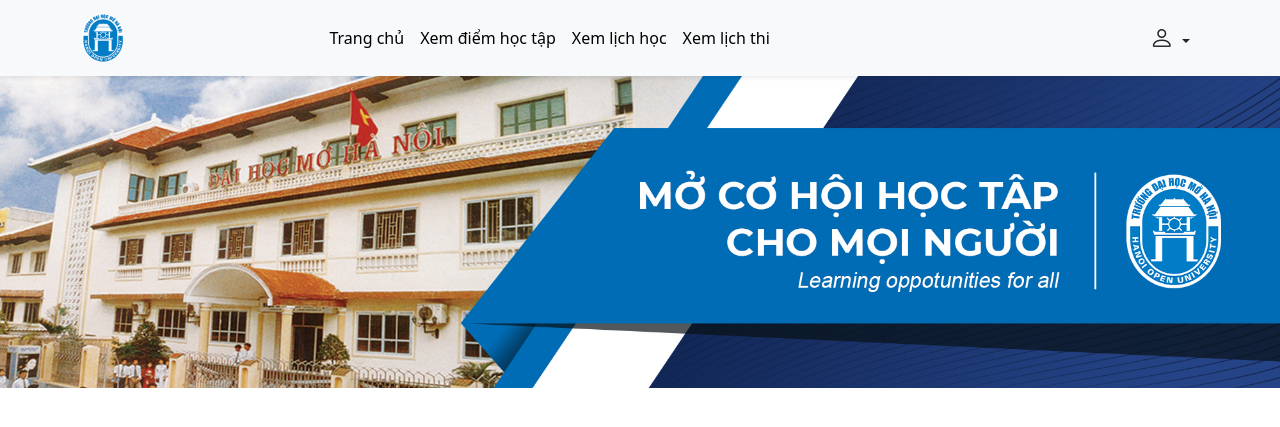
After one commit to blueMonkey23/QuanLySinhVien, a PHP site: page / in a window 1280 px wide. The commit adds this page. Shown: the top 427 px of the page. Run offline with PHP 8.4, Linux system fonts and the light colour scheme.

Commit message:
index update UI

```diff
--- /dev/null
+++ b/css/index.css
@@ -0,0 +1,23 @@
+.logo-header{
+    height:50px;
+}
+.slider {
+  width: 100%;
+  overflow: hidden;
+}
+.slider img {
+  display: block;
+  width: 100%;
+  max-width: 100%;
+  height: auto;
+}
+.text-header-hover{
+    color:black;
+}
+.text-header-hover:hover{
+    color:aqua;
+    opacity: 0.5;
+}
+.sidebar-full{
+    width: 100%;
+}
--- /dev/null
+++ b/index.html
@@ -0,0 +1,54 @@
+<!doctype html>
+<html lang="vi">
+<head>
+  <meta charset="utf-8">
+  <meta name="viewport" content="width=device-width, initial-scale=1">
+  <title>Quản lí sinh viên</title>
+  <link href="https://cdn.jsdelivr.net/npm/bootstrap@5.3.2/dist/css/bootstrap.min.css" rel="stylesheet">
+  <link href="https://cdn.jsdelivr.net/npm/bootstrap-icons@1.11.3/font/bootstrap-icons.css" rel="stylesheet">
+  <link rel="stylesheet" href="css/index.css">
+</head>
+<body>
+
+<nav class="navbar navbar-expand-md bg-light shadow-sm">
+  <div class="container">
+    <a class="navbar-brand" href="#">
+      <img src="assets/images/logo.png" alt="Logo" class="logo-header">
+    </a>
+
+    <button class="navbar-toggler" type="button" data-bs-toggle="collapse" data-bs-target="#mainNavbar"
+      aria-controls="mainNavbar" aria-expanded="false" aria-label="Toggle navigation">
+      <span class="navbar-toggler-icon"></span>
+    </button>
+
+    <div class="collapse navbar-collapse" id="mainNavbar">
+      <ul class="navbar-nav mx-auto mb-2 mb-md-0">
+        <li class="nav-item"><a class="nav-link text-header-hover" href="#">Trang chủ</a></li>
+        <li class="nav-item"><a class="nav-link text-header-hover" href="#">Xem điểm học tập</a></li>
+        <li class="nav-item"><a class="nav-link text-header-hover" href="#">Xem lịch học</a></li>
+        <li class="nav-item"><a class="nav-link text-header-hover" href="#">Xem lịch thi</a></li>
+      </ul>
+
+      <ul class="navbar-nav ms-auto mb-2 mb-md-0">
+        <li class="nav-item dropdown">
+          <a class="nav-link dropdown-toggle text-dark" href="#" role="button" data-bs-toggle="dropdown"
+             aria-expanded="false">
+            <i class="bi bi-person fs-4"></i>
+          </a>
+          <ul class="dropdown-menu dropdown-menu-end">
+            <li><a class="dropdown-item text-header-hover" href="#">Đăng nhập</a></li>
+            <li><a class="dropdown-item " href="#">Đăng ký</a></li>
+          </ul>
+        </li>
+      </ul>
+    </div>
+  </div>
+</nav>
+
+<div class="slider">
+  <img src="assets/images/banner-hou.jpg" alt="Banner">
+</div>
+
+<script src="https://cdn.jsdelivr.net/npm/bootstrap@5.3.2/dist/js/bootstrap.bundle.min.js"></script>
+</body>
+</html>
```
Also changed, not shown: assets/images/banner-hou.jpg (added), assets/images/logo.png (added), css/style.css (line endings or trailing spaces).
